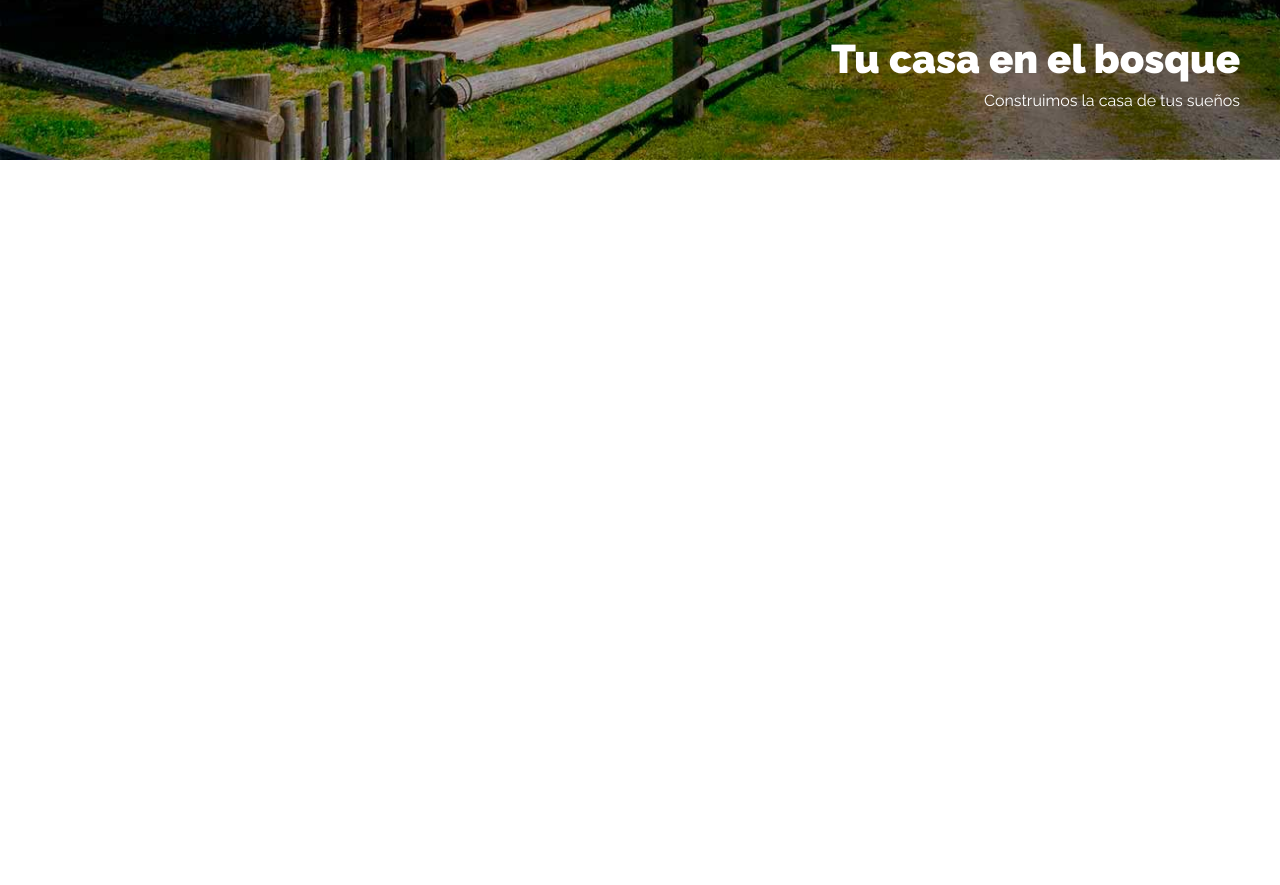
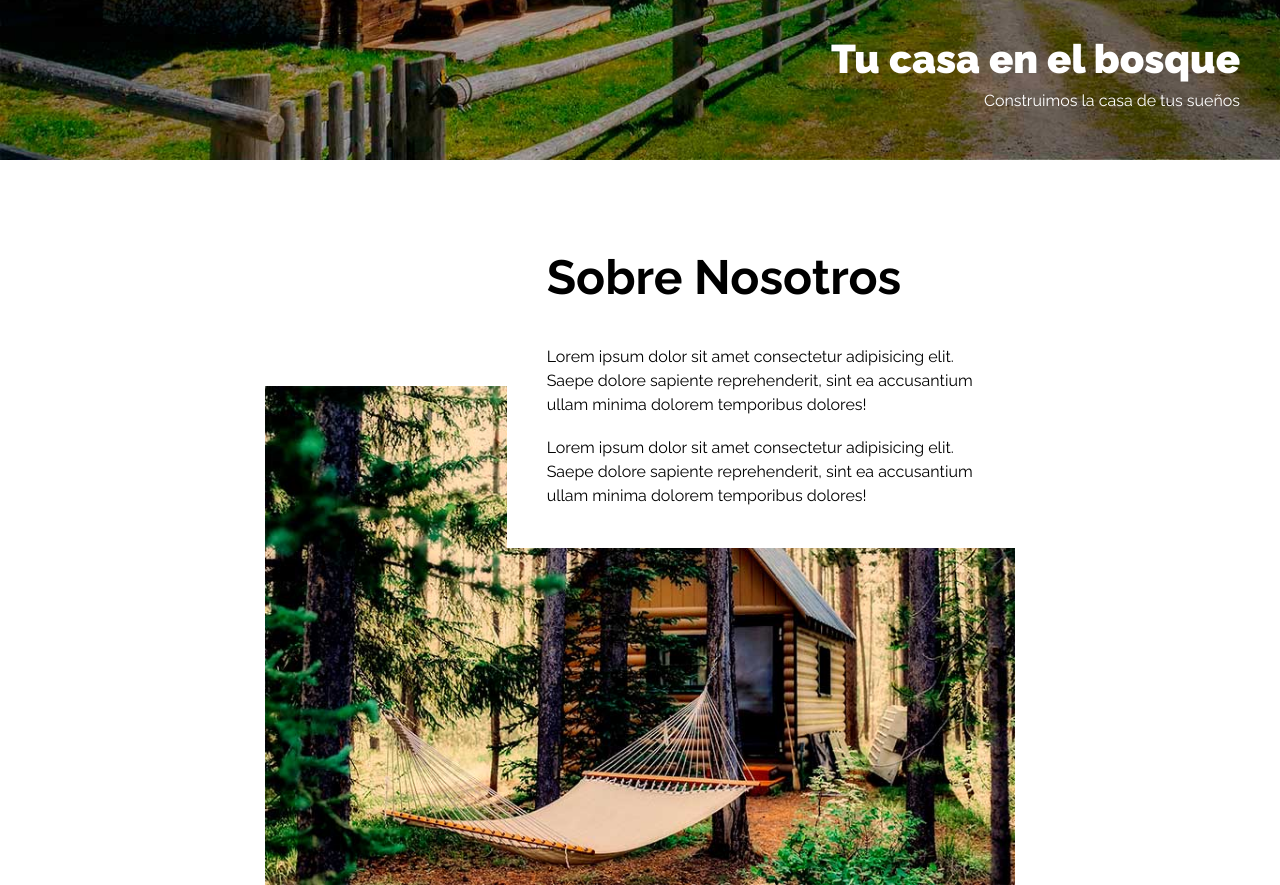
Before and after one commit to AtochePascual-Dev/Arquitectura-Bosque, a plain HTML site: page index.html in a window 1280 px wide. Shown: the part 500-1385 px from the top of the page. Before the commit the page ends 800 px from the top, so only its background shows below. Drawn offline with Linux system fonts and the light colour scheme.

Commit message:
[ADD] nosotros

```diff
--- a/css/style.css
+++ b/css/style.css
@@ -23,7 +23,6 @@ body {
   min-width: 32rem;
   font-size: 1.6rem;
   font-family: var(--fuente-principal);
-  color: var(--color-claro);
 }
 
 h1,
@@ -95,6 +94,7 @@ textarea {
   background-repeat: no-repeat;
   background-size: cover;
   background-position: bottom center;
+  color: var(--color-claro);
 }
 
 @media (min-width:768px) {
@@ -233,3 +233,38 @@ textarea {
     font-size: 4rem;
   }
 }
+
+/* * NOSOTROS */
+.nosotros {
+  max-width: 80rem;
+  margin-top: 5rem;
+  display: grid;
+  grid-template-rows: repeat(2, 1fr);
+  background-image: url("../img/nosotros.jpg");
+  background-repeat: no-repeat;
+  background-position: bottom center;
+  background-size: 75rem;
+}
+
+@media (min-width:768px) {
+  .nosotros {
+    grid-template-columns: repeat(3, 1fr);
+    grid-template-rows: repeat(2, 1fr);
+    background-image: url("../img/nosotros.jpg");
+  }
+}
+
+.nosotros__content {
+  padding: 4rem;
+  background-color: var(--color-claro);
+}
+
+@media (min-width:768px) {
+  .nosotros__content {
+    grid-column: 2 / 4;
+  }
+}
+
+.nosotros__texto {
+  line-height: 1.5;
+}
--- a/index.html
+++ b/index.html
@@ -44,6 +44,19 @@
     </div>
   </header>
 
+  <section class="nosotros nosotros-container">
+    <div class="nosotros__content">
+      <h2>Sobre Nosotros</h2>
+      <p class=" nosotros__texto">Lorem ipsum dolor sit amet consectetur adipisicing elit. Saepe dolore sapiente
+        reprehenderit, sint ea
+        accusantium ullam minima dolorem temporibus dolores!</p>
+      <br>
+      <p class="nosotros__texto">Lorem ipsum dolor sit amet consectetur adipisicing elit. Saepe dolore sapiente
+        reprehenderit, sint ea
+        accusantium ullam minima dolorem temporibus dolores!</p>
+    </div>
+  </section>
+
 </body>
 
 </html>
```
